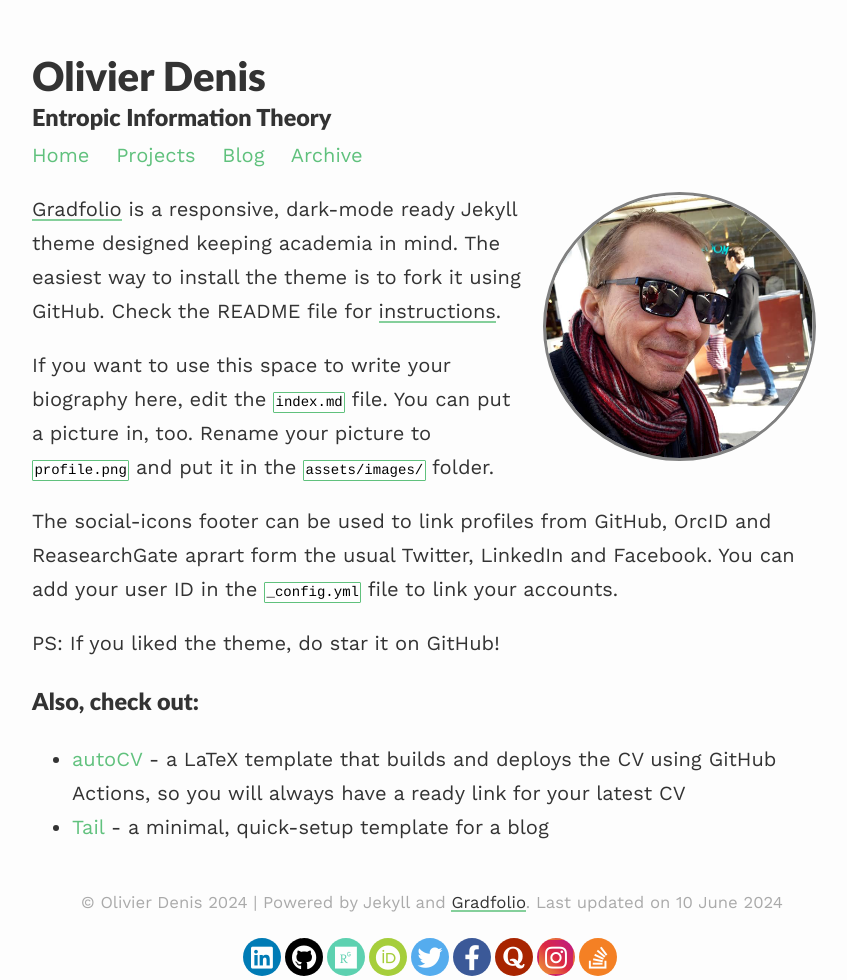
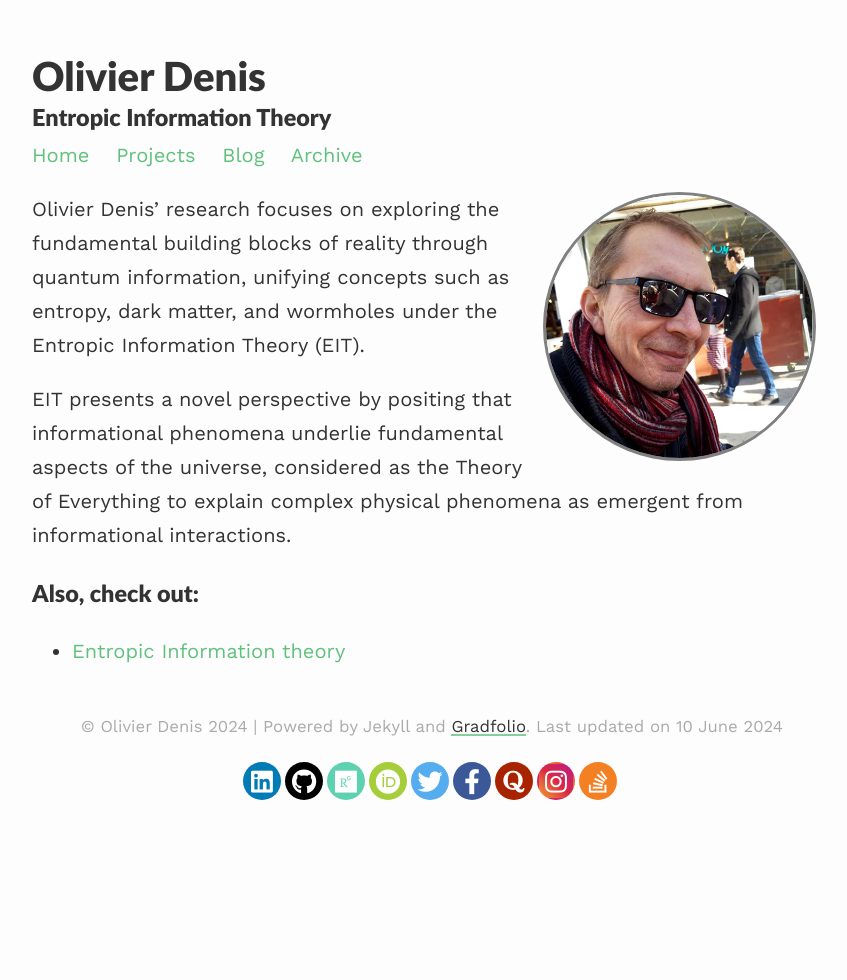
Before and after one commit to olivierdenis/Entropic-Information-Theory, a Jekyll site: the page built from index.md, in a window 1280 px wide. Shown: the whole page, without its empty margins (208-1055 px from the left). Built offline with Jekyll 4.4.1, drawn with Linux system fonts in a browser that asks for light colours; nearby versions of some CDN libraries.

Commit message:
Update index.md

```diff
--- a/index.md
+++ b/index.md
@@ -7,15 +7,10 @@ profile:
 published: true
 ---
 
-[Gradfolio](https://github.com/jitinnair1/gradfolio){:target="_blank"} is a responsive, dark-mode ready Jekyll theme designed keeping academia in mind. The easiest way to install the theme is to fork it using GitHub. Check the README file for [instructions](https://github.com/jitinnair1/gradfolio#installation){:target="_blank"}.
+Olivier Denis' research focuses on exploring the fundamental building blocks of reality through quantum information, unifying concepts such as entropy, dark matter, and wormholes under the Entropic Information Theory (EIT).
 
-If you want to use this space to write your biography here, edit the `index.md` file. You can put a picture in, too. Rename your picture to `profile.png` and put it in the `assets/images/` folder.
-
-The social-icons footer can be used to link profiles from GitHub, OrcID and ReasearchGate aprart form the usual Twitter, LinkedIn and Facebook. You can add your user ID in the `_config.yml` file to link your accounts.
-
-PS: If you liked the theme, do star it on GitHub!
+EIT presents a novel perspective by positing that informational phenomena underlie fundamental aspects of the universe, considered as the Theory of Everything to explain complex physical phenomena as emergent from informational interactions.
 
 ### Also, check out:
 
-- [autoCV](https://github.com/jitinnair1/autocv) - a LaTeX template that builds and deploys the CV using GitHub Actions, so you will always have a ready link for your latest CV
-- [Tail](https://github.com/jitinnair1/tail) - a minimal, quick-setup template for a blog
+- [Entropic Information theory](https://olivierdenis.github.io/Entropic-Information-Theory){:target="_blank"}
```
